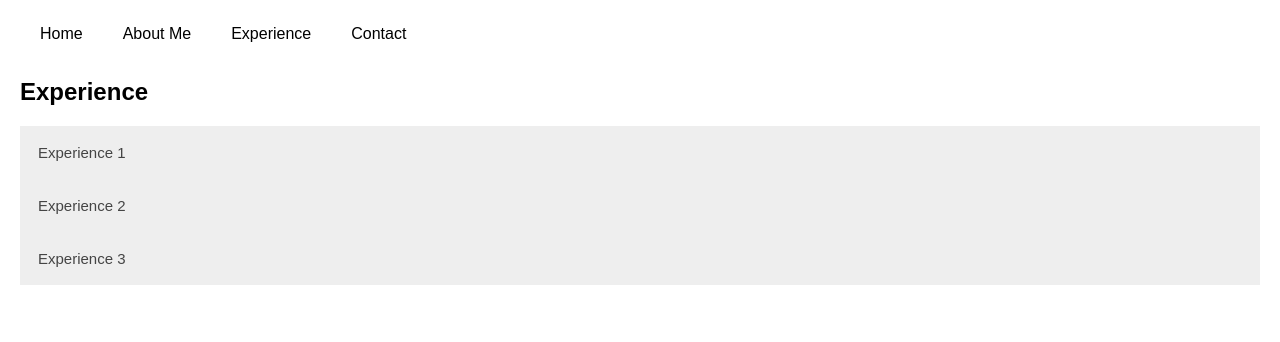
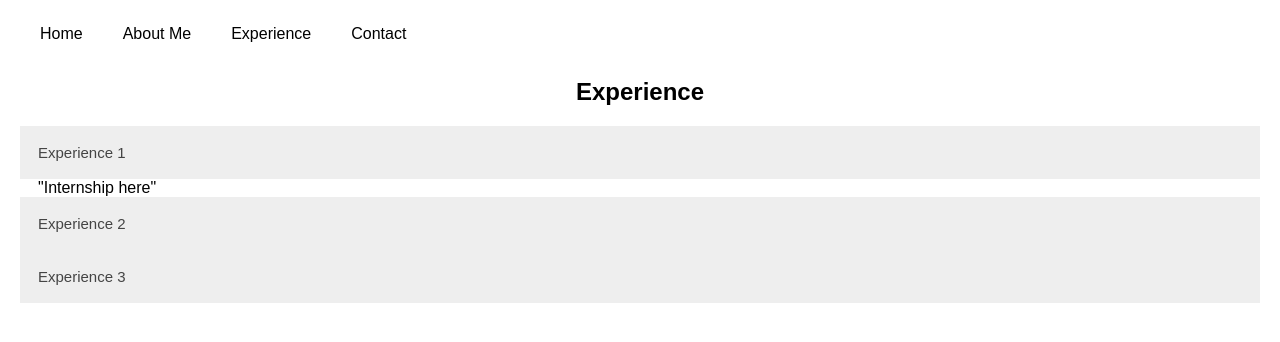
Before and after one commit to akulio4668/webdev-intro-workshop, a plain HTML site: page experience.html in a window 1280 px wide. Both pictures are taken after a click on the button "Experience 1". Drawn offline with Linux system fonts and the light colour scheme.

Commit message:
Created JS for the Experience page

```diff
--- a/experience.html
+++ b/experience.html
@@ -15,18 +15,19 @@
       <a href="contact.html">Contact</a>
     </div>
 
-    <h2>Experience</h2>
-    <button class="accordian">Experience 1</button>
+    <h2 class="header">Experience</h2>
+    <button class="accordion">Experience 1</button>
     <div class="panel">
       "Internship here"
     </div>
-    <button class="accordian">Experience 2</button>
+    <button class="accordion">Experience 2</button>
     <div class="panel">
       "Internship here"
     </div>
-    <button class="accordian">Experience 3</button>
+    <button class="accordion">Experience 3</button>
     <div class="panel">
       "Internship here"
     </div>
+    <script src="index.js"></script>
   </body>
 </html>
--- a/index.css
+++ b/index.css
@@ -48,7 +48,7 @@ body {
   border-style: solid;
 }
 
-.accordian {
+.accordion {
   background-color: #eee;
   color: #444;
   cursor: pointer;
@@ -61,7 +61,7 @@ body {
   transition: 0.4s;
 }
 
-.accordian:hover {
+.accordion:hover {
   background-color: #ccc;
 }
 
--- a/index.js
+++ b/index.js
@@ -1 +1,16 @@
 // Add any homepage scripting here!
+var acc = document.getElementsByClassName("accordion");
+var i;
+
+for (i = 0; i < acc.length; i++) {
+  acc[i].addEventListener("click", function () {
+    this.classList.toggle("active");
+    var panel = this.nextElementSibling;
+
+    if (panel.style.display === "block") {
+      panel.style.display = "none";
+    } else {
+      panel.style.display = "block";
+    }
+  });
+}
```
